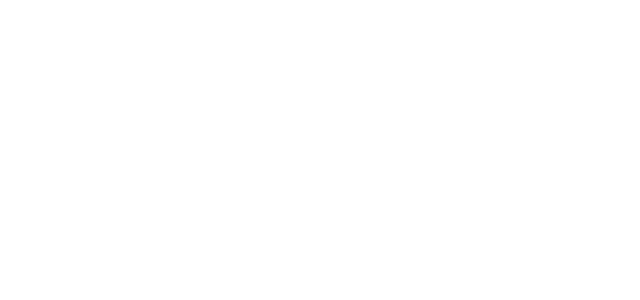
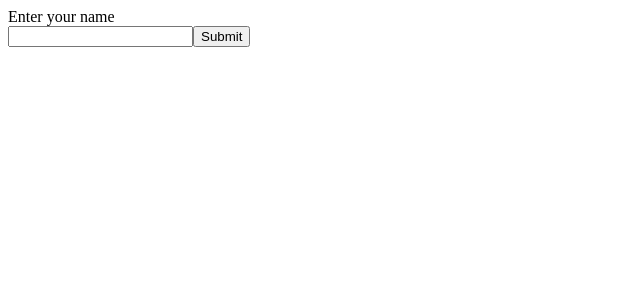
Before and after one commit to manvigautam09/react-typescript-boilerplate, a React (Create React App) app: page /login in a window 1280 px wide. Shown: the top 300 px of the page, without its empty margins (0-640 px from the left). Built offline with nearby package versions, Linux system fonts and the light colour scheme.

Commit message:
added auth guards

```diff
--- a/src/routes/About/index.tsx
+++ /dev/null
@@ -1,7 +0,0 @@
-import React from "react";
-
-const About = () => {
-  return <div>This is About</div>;
-};
-
-export default About;
--- a/src/routes/Dashboard/index.tsx
+++ b/src/routes/Dashboard/index.tsx
@@ -1,7 +1,19 @@
 import React from "react";
 
+import history from "../../history";
+import { LOGIN_ROUTE } from "../../utils/routeConstants";
+
 const Dashboard = () => {
-  return <div>This is dashboard</div>;
+  const handleSignOut = () => {
+    localStorage.clear();
+    history.push(LOGIN_ROUTE);
+  };
+
+  return (
+    <div>
+      <button onClick={handleSignOut}>Sign Out</button>
+    </div>
+  );
 };
 
 export default Dashboard;
--- /dev/null
+++ b/src/routes/Landing/index.tsx
@@ -0,0 +1,7 @@
+import React from "react";
+
+const Landing = () => {
+  return <div>This is Root Route</div>;
+};
+
+export default Landing;
--- /dev/null
+++ b/src/routes/Login/index.tsx
@@ -0,0 +1,26 @@
+import React, { useCallback, useState } from "react";
+import { DASHBOARD_ROUTE } from "../../utils/routeConstants";
+import history from "../../history";
+
+const Login = () => {
+  const [userName, setUserName] = useState("");
+
+  const handleSubmit = useCallback(() => {
+    console.log("userName", userName);
+    localStorage.setItem("userName", userName);
+    history.push(DASHBOARD_ROUTE);
+  }, [userName]);
+
+  return (
+    <div>
+      <div>Enter your name</div>
+      <input
+        value={userName}
+        onChange={(event) => setUserName(event.target.value)}
+      />
+      <button onClick={handleSubmit}>Submit</button>
+    </div>
+  );
+};
+
+export default Login;
--- /dev/null
+++ b/src/routes/PageNotFound/index.tsx
@@ -0,0 +1,7 @@
+import React from "react";
+
+const PageNotFound = () => {
+  return <div>Page Not Found</div>;
+};
+
+export default PageNotFound;
--- a/src/routes/index.tsx
+++ b/src/routes/index.tsx
@@ -1,15 +1,98 @@
-import React from "react";
-import { BrowserRouter as Router, Route } from "react-router-dom";
-import About from "./About";
+import React, { ReactNode } from "react";
+import {
+  BrowserRouter as Router,
+  Redirect,
+  Route,
+  RouteComponentProps,
+  Switch,
+} from "react-router-dom";
 
+import Login from "./Login";
 import Dashboard from "./Dashboard";
+import Landing from "./Landing";
+import PageNotFound from "./PageNotFound";
+import {
+  ROOT_ROUTE,
+  LOGIN_ROUTE,
+  DASHBOARD_ROUTE,
+} from "../utils/routeConstants";
+
+interface RouteConfigProps {
+  path: string | string[];
+  component: ReactNode;
+  name: string;
+  exact: boolean;
+  privateRoute: boolean;
+}
+
+const routesConfig = {
+  landing: {
+    path: ROOT_ROUTE,
+    component: Landing,
+    exact: true,
+    privateRoute: false,
+  },
+  login: {
+    path: LOGIN_ROUTE,
+    component: Login,
+    exact: true,
+    privateRoute: false,
+  },
+  home: {
+    path: DASHBOARD_ROUTE,
+    component: Dashboard,
+    exact: true,
+    privateRoute: true,
+  },
+};
+
+interface ProtectedRoutesProps {
+  component: any;
+  privateRoute: boolean;
+}
+
+const ProtectedRoutes = (props: RouteComponentProps & ProtectedRoutesProps) => {
+  const { component: Component, privateRoute, ...rest } = props;
+  const isUserPresent = localStorage.getItem("userName");
+
+  const isValidRoute =
+    (privateRoute && isUserPresent) || !(privateRoute || isUserPresent);
+
+  if (isValidRoute) {
+    return <Component {...rest} />;
+  }
+
+  return <Redirect to={privateRoute ? LOGIN_ROUTE : DASHBOARD_ROUTE} />;
+};
 
 const AppRoutes = () => {
+  const routes = Object.keys(routesConfig);
   return (
     <Router>
-      <Route path="/" exact component={Dashboard} />
-      <Route path="/dashboard" component={Dashboard} />
-      <Route path="/About" component={About} />
+      <Switch>
+        {routes.map((route: string) => {
+          const config: RouteConfigProps = routesConfig[route];
+
+          return (
+            <Route
+              exact={config.exact}
+              key={`${config.name}`}
+              path={config.path}
+              render={(props: RouteComponentProps) => {
+                return (
+                  <ProtectedRoutes
+                    component={config.component}
+                    privateRoute={config.privateRoute}
+                    {...props}
+                  />
+                );
+              }}
+            />
+          );
+        })}
+
+        <Route path="*" render={() => <PageNotFound />} />
+      </Switch>
     </Router>
   );
 };
--- /dev/null
+++ b/src/utils/routeConstants.ts
@@ -0,0 +1,3 @@
+export const ROOT_ROUTE = "/";
+export const LOGIN_ROUTE = "/login";
+export const DASHBOARD_ROUTE = "/dashboard";
```
Also changed, not shown: tsconfig.json (+21 -12 lines), 1 other file (tests, documents, lock files or other folders).
